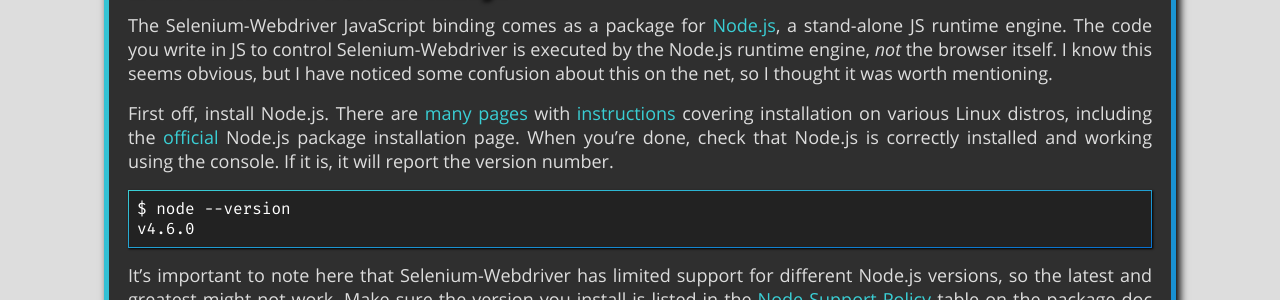
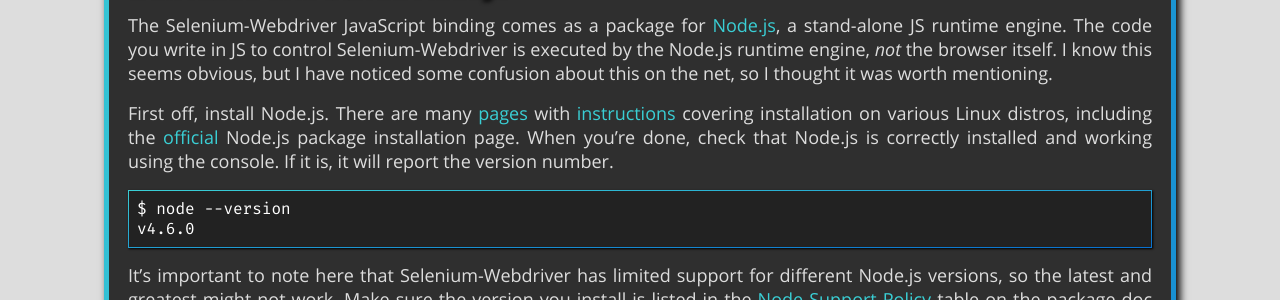
Before and after one commit to StaphSynth/StaphSynth.github.io, a Jekyll site: the page built from _posts/2016-10-10-using-selenium-webdriver-and-javascript.md, in a window 1280 px wide and 900 px high, scrolled down 858 px. Shown: the part 159-459 px from the top of the window. Built offline with Jekyll 4.4.1, drawn with Linux system fonts in a browser that asks for light colours; nearby versions of some CDN libraries; comment, search, counter and statistics services are not loaded; some of the changed lines change nothing that is shown.

Commit message:
Remove dead link

````diff
--- a/_posts/2016-10-10-using-selenium-webdriver-and-javascript.md
+++ b/_posts/2016-10-10-using-selenium-webdriver-and-javascript.md
@@ -33,7 +33,7 @@
 
 The Selenium-Webdriver JavaScript binding comes as a package for [Node.js](https://nodejs.org/en/), a stand-alone JS runtime engine. The code you write in JS to control Selenium-Webdriver is executed by the Node.js runtime engine, _not_ the browser itself. I know this seems obvious, but I have noticed some confusion about this on the net, so I thought it was worth mentioning.
 
-First off, install Node.js. There are [many](http://www.hostingadvice.com/how-to/install-nodejs-ubuntu-14-04/) [pages](http://ask.xmodulo.com/install-node-js-linux.html) with [instructions](http://www.2daygeek.com/install-nodejs-on-ubuntu-centos-debian-fedora-mint-rhel-opensuse/) covering installation on various Linux distros, including the [official](https://nodejs.org/en/download/package-manager/) Node.js package installation page. When you're done, check that Node.js is correctly installed and working using the console. If it is, it will report the version number.
+First off, install Node.js. There are many [pages](http://ask.xmodulo.com/install-node-js-linux.html) with [instructions](http://www.2daygeek.com/install-nodejs-on-ubuntu-centos-debian-fedora-mint-rhel-opensuse/) covering installation on various Linux distros, including the [official](https://nodejs.org/en/download/package-manager/) Node.js package installation page. When you're done, check that Node.js is correctly installed and working using the console. If it is, it will report the version number.
 
 ```
 $ node --version
````
